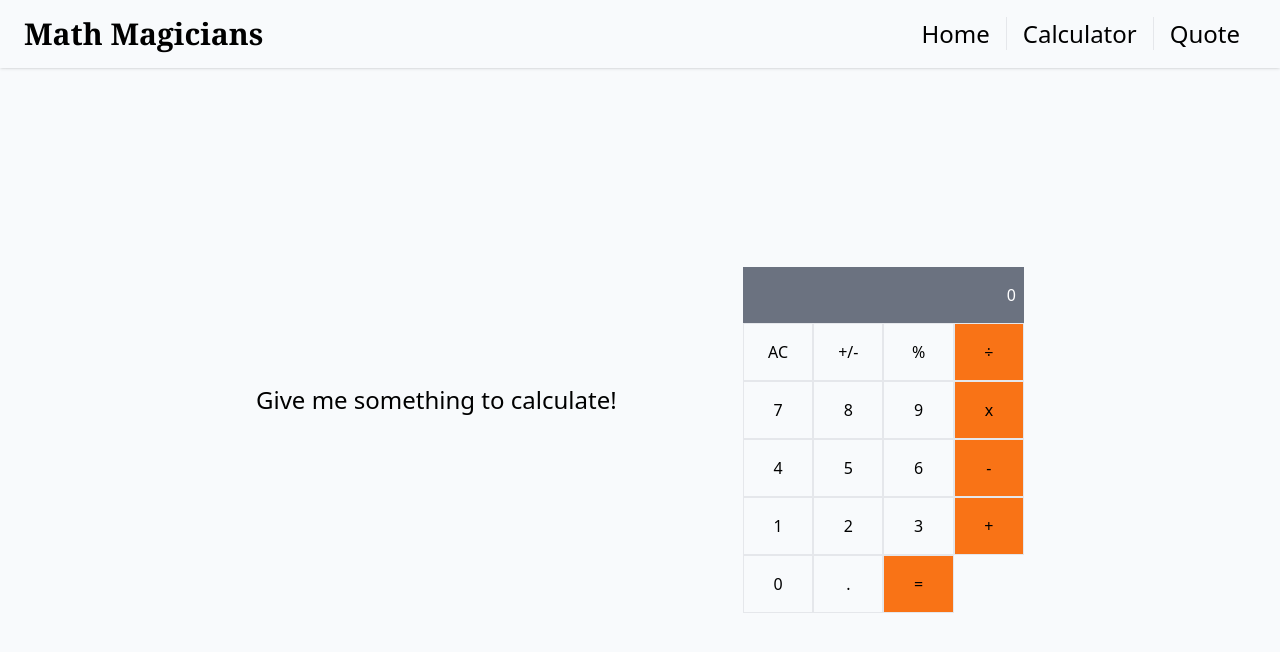
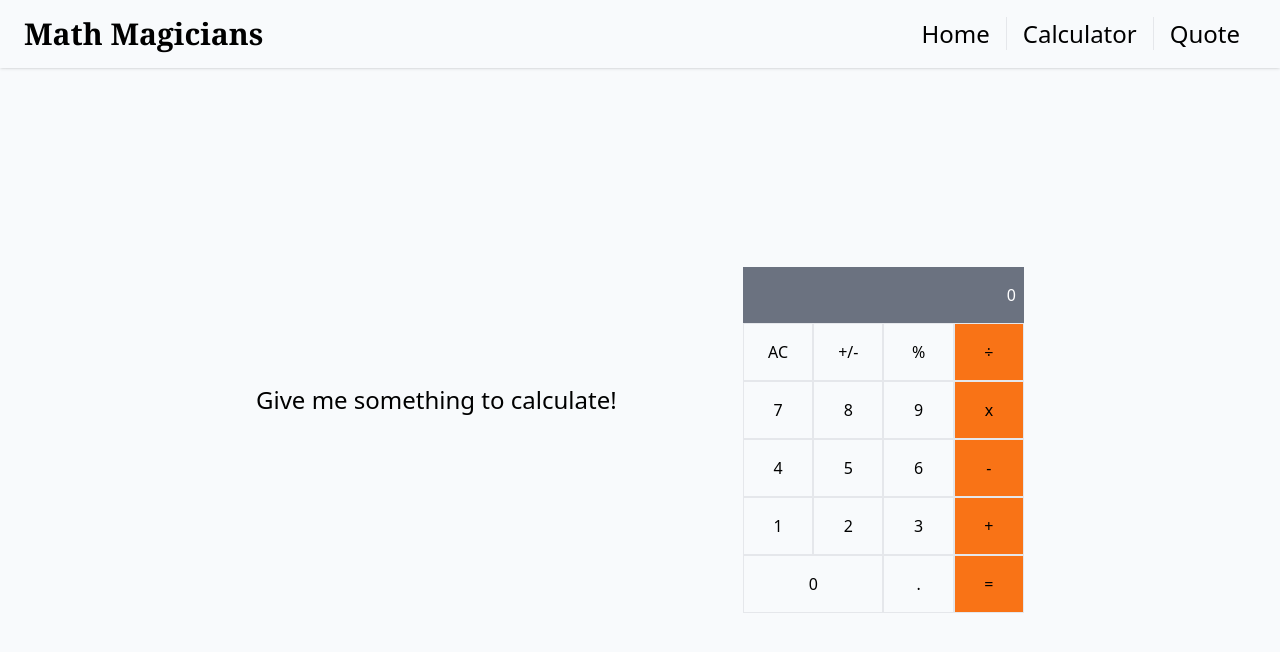
Before and after one commit to williamrolando88/math-magicians, a React (Create React App) app: page /basic-calculator in a window 1280 px wide. Shown: the top 652 px of the page. Built offline with nearby package versions, Linux system fonts and the light colour scheme.

Commit message:
Update button render

```diff
--- a/src/components/Button.jsx
+++ b/src/components/Button.jsx
@@ -18,7 +18,7 @@ const Button = (props) => {
     } else {
       classes += ' bg-slate-50 hover:bg-slate-200 active:bg-slate-500';
     }
-    if (name === 0) {
+    if (name === '0') {
       classes += ' col-span-2';
     }
     return classes;
```
